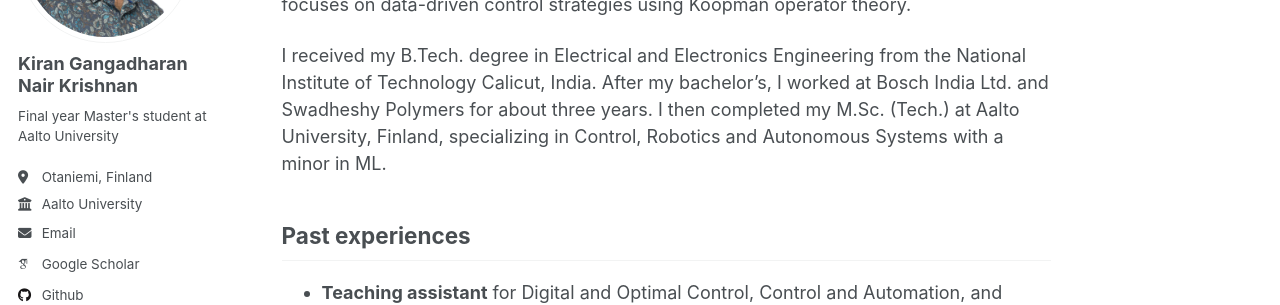
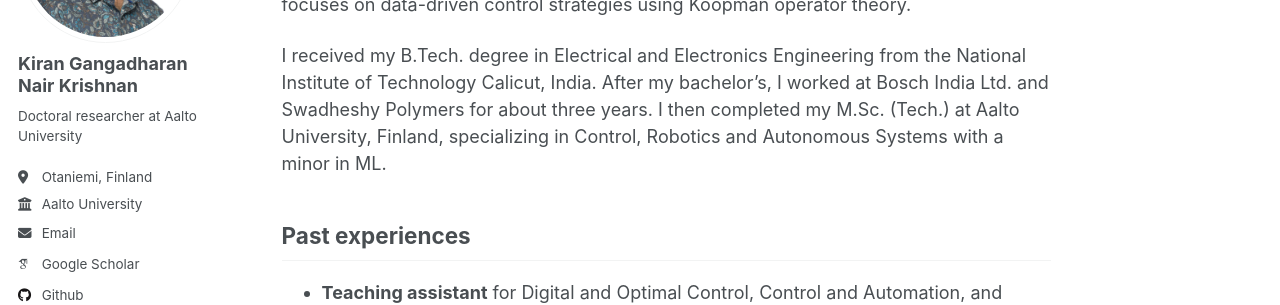
Before and after one commit to kirangkrishnan/kirangkrishnan.github.io, a Jekyll site: the page built from _pages/about.md, in a window 1280 px wide. Shown: the part 238-543 px from the top of the page. Built offline with Jekyll 4.4.1, drawn with Linux system fonts in a browser that asks for light colours; some web fonts are replaced.

Commit message:
Update sidebar bio to doctoral researcher

```diff
--- a/_config.yml
+++ b/_config.yml
@@ -24,7 +24,7 @@ author:
   avatar           : "profile_pic_kiran.jpeg"
   name             : "Kiran Gangadharan Nair Krishnan"
   pronouns         : # example: "she/her"
-  bio              : "Final year Master's student at Aalto University"
+  bio              : "Doctoral researcher at Aalto University"
   location         : "Otaniemi, Finland"
   employer         : "Aalto University"
   uri              : # URL
```
